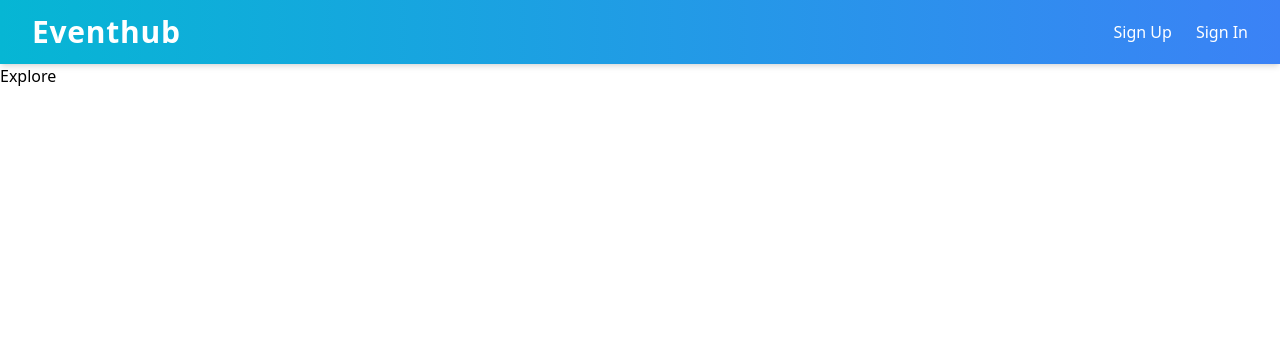
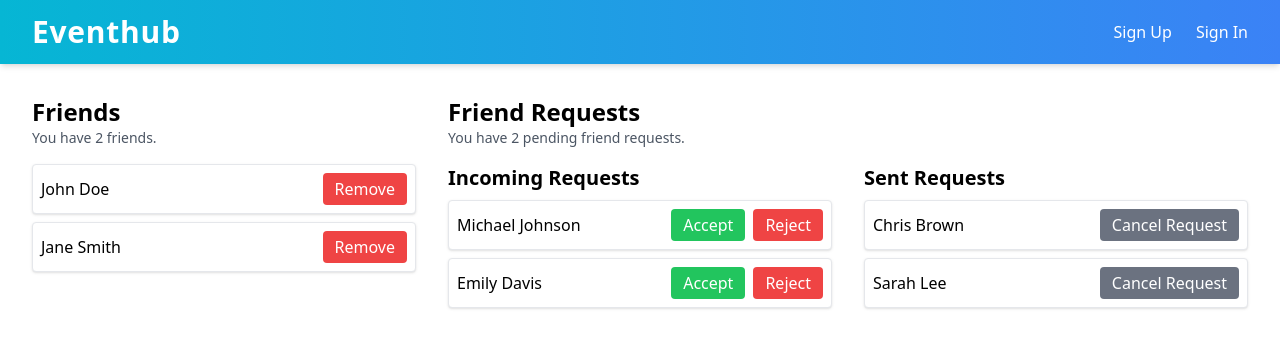
Before and after one commit to Prasad-264/EventHub-Frontend, a React (Create React App) app: page /explore in a window 1280 px wide. Shown: the top 348 px of the page. Built offline with nearby package versions, Linux system fonts and the light colour scheme.

Commit message:
Added structure to friends comp

```diff
--- a/src/components/Explore.js
+++ b/src/components/Explore.js
@@ -1,9 +1,153 @@
-import React from 'react'
+import React, { useState } from 'react';
+
+const FriendListView = ({ friends, onRemoveFriend, onSearch }) => {
+  const [searchTerm, setSearchTerm] = useState('');
+
+  const handleSearch = (e) => {
+    setSearchTerm(e.target.value);
+    onSearch(e.target.value);
+  };
+
+  return (
+    <div className="p-4 w-full lg:w-1/3">
+      <div className="mb-4">
+        <h2 className="text-2xl font-bold">Friends</h2>
+        <p className="text-sm text-gray-600">You have {friends.length} friends.</p>
+      </div>
+      {/* <input
+        type="text"
+        value={searchTerm}
+        onChange={handleSearch}
+        placeholder="Search friends..."
+        className="w-full p-2 border border-gray-300 rounded mb-4"
+      /> */}
+      <ul>
+        {friends.map(friend => (
+          <li key={friend.id} className="flex justify-between items-center mb-2 p-2 border border-gray-200 rounded bg-white shadow">
+            <span className="font-medium">{friend.name}</span>
+            <button
+              onClick={() => onRemoveFriend(friend.id)}
+              className="bg-red-500 text-white px-3 py-1 rounded hover:bg-red-600 transition"
+            >
+              Remove
+            </button>
+          </li>
+        ))}
+      </ul>
+    </div>
+  );
+};
+
+const FriendRequestsView = ({ incomingRequests, outgoingRequests, onAccept, onReject, onCancelRequest }) => {
+  return (
+    <div className="p-4 w-full lg:w-2/3">
+      <div className="mb-4">
+        <h2 className="text-2xl font-bold">Friend Requests</h2>
+        <p className="text-sm text-gray-600">You have {incomingRequests.length} pending friend requests.</p>
+      </div>
+      <div className='flex flex-col lg:flex-row space-x-8'>
+        <div className="mb-4 w-full">
+          <h3 className="text-xl font-semibold mb-2">Incoming Requests</h3>
+          <ul>
+            {incomingRequests.map(request => (
+              <li key={request.id} className="flex justify-between items-center mb-2 p-2 border border-gray-200 rounded bg-white shadow">
+                <span className="font-medium">{request.name}</span>
+                <div>
+                  <button
+                    onClick={() => onAccept(request.id)}
+                    className="bg-green-500 text-white px-3 py-1 rounded hover:bg-green-600 transition mr-2"
+                  >
+                    Accept
+                  </button>
+                  <button
+                    onClick={() => onReject(request.id)}
+                    className="bg-red-500 text-white px-3 py-1 rounded hover:bg-red-600 transition"
+                  >
+                    Reject
+                  </button>
+                </div>
+              </li>
+            ))}
+          </ul>
+        </div>
+        <div className='w-full'>
+          <h3 className="text-xl font-semibold mb-2">Sent Requests</h3>
+          <ul>
+            {outgoingRequests.map(request => (
+              <li key={request.id} className="flex justify-between items-center mb-2 p-2 border border-gray-200 rounded bg-white shadow">
+                <span className="font-medium">{request.name}</span>
+                <button
+                  onClick={() => onCancelRequest(request.id)}
+                  className="bg-gray-500 text-white px-3 py-1 rounded hover:bg-gray-600 transition"
+                >
+                  Cancel Request
+                </button>
+              </li>
+            ))}
+          </ul>
+        </div>
+      </div>
+    </div>
+  );
+};
 
 const Explore = () => {
+  const [friends, setFriends] = useState([
+    { id: 1, name: 'John Doe' },
+    { id: 2, name: 'Jane Smith' },
+    // Add more friends here
+  ]);
+
+  const [incomingRequests, setIncomingRequests] = useState([
+    { id: 3, name: 'Michael Johnson' },
+    { id: 4, name: 'Emily Davis' },
+    // Add more incoming requests here
+  ]);
+
+  const [outgoingRequests, setOutgoingRequests] = useState([
+    { id: 5, name: 'Chris Brown' },
+    { id: 6, name: 'Sarah Lee' },
+    // Add more outgoing requests here
+  ]);
+
+  const handleRemoveFriend = (id) => {
+    setFriends(friends.filter(friend => friend.id !== id));
+  };
+
+  const handleSearch = (term) => {
+    // Implement search logic here
+  };
+
+  const handleAcceptRequest = (id) => {
+    const acceptedRequest = incomingRequests.find(request => request.id === id);
+    setFriends([...friends, acceptedRequest]);
+    setIncomingRequests(incomingRequests.filter(request => request.id !== id));
+  };
+
+  const handleRejectRequest = (id) => {
+    setIncomingRequests(incomingRequests.filter(request => request.id !== id));
+  };
+
+  const handleCancelRequest = (id) => {
+    setOutgoingRequests(outgoingRequests.filter(request => request.id !== id));
+  };
+
   return (
-    <div>Explore</div>
-  )
-}
+    <div className="container mx-auto p-4 flex flex-col lg:flex-row">
+      <FriendListView
+        friends={friends}
+        onRemoveFriend={handleRemoveFriend}
+        onSearch={handleSearch}
+      />
+      <FriendRequestsView
+        incomingRequests={incomingRequests}
+        outgoingRequests={outgoingRequests}
+        onAccept={handleAcceptRequest}
+        onReject={handleRejectRequest}
+        onCancelRequest={handleCancelRequest}
+      />
+    </div>
+  );
+};
 
 export default Explore;
```
